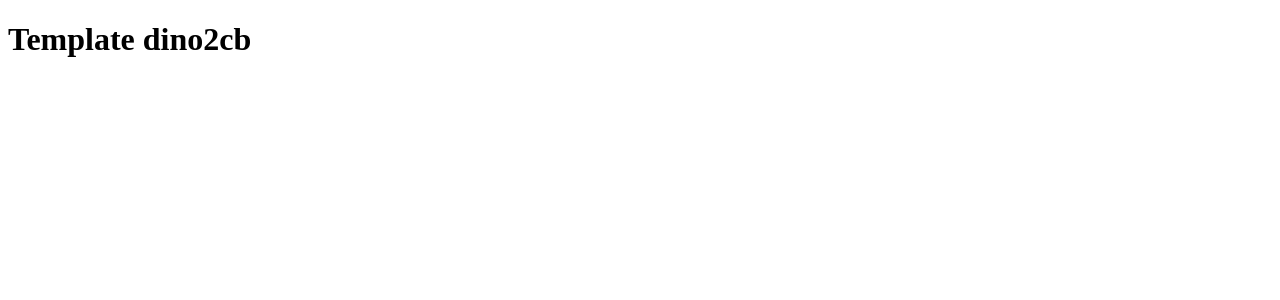
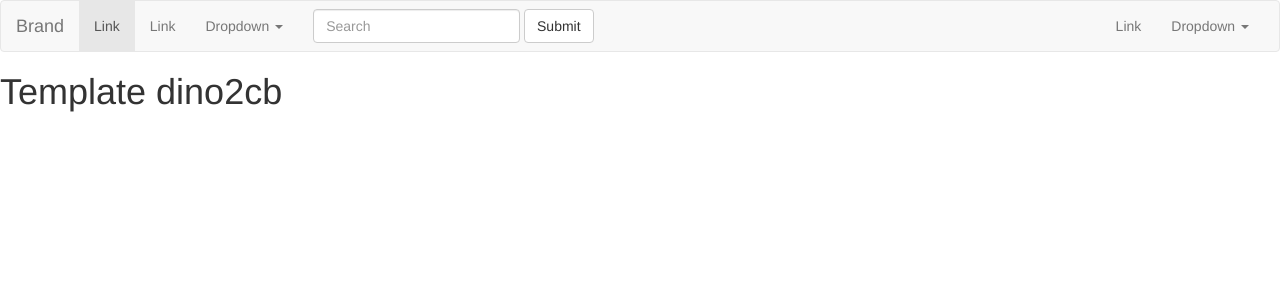
Before and after one commit to dino2cb/simpleBlog, a Flask app: page / in a window 1280 px wide. Shown: the top 300 px of the page. Run offline with Flask 2, Linux system fonts and the light colour scheme; some libraries are stand-ins or nearby versions.

Commit message:
Add bootstrap/navbar

```diff
--- a/templates/index.html
+++ b/templates/index.html
@@ -2,9 +2,67 @@
 <html>
 <head>
 	<meta charset="UTF-8">
+	<link rel="stylesheet" href="https://maxcdn.bootstrapcdn.com/bootstrap/3.3.7/css/bootstrap.min.css" integrity="sha384-BVYiiSIFeK1dGmJRAkycuHAHRg32OmUcww7on3RYdg4Va+PmSTsz/K68vbdEjh4u" crossorigin="anonymous">
 	<title>Index.html</title>
 </head>
 <body>
+
+
+	<nav class="navbar navbar-default">
+		<div class="container-fluid">
+			<!-- Brand and toggle get grouped for better mobile display -->
+			<div class="navbar-header">
+				<button type="button" class="navbar-toggle collapsed" data-toggle="collapse" data-target="#bs-example-navbar-collapse-1" aria-expanded="false">
+					<span class="sr-only">Toggle navigation</span>
+					<span class="icon-bar"></span>
+					<span class="icon-bar"></span>
+					<span class="icon-bar"></span>
+				</button>
+				<a class="navbar-brand" href="#">Brand</a>
+			</div>
+
+			<!-- Collect the nav links, forms, and other content for toggling -->
+			<div class="collapse navbar-collapse" id="bs-example-navbar-collapse-1">
+				<ul class="nav navbar-nav">
+					<li class="active"><a href="#">Link <span class="sr-only">(current)</span></a></li>
+					<li><a href="#">Link</a></li>
+					<li class="dropdown">
+						<a href="#" class="dropdown-toggle" data-toggle="dropdown" role="button" aria-haspopup="true" aria-expanded="false">Dropdown <span class="caret"></span></a>
+						<ul class="dropdown-menu">
+							<li><a href="#">Action</a></li>
+							<li><a href="#">Another action</a></li>
+							<li><a href="#">Something else here</a></li>
+							<li role="separator" class="divider"></li>
+							<li><a href="#">Separated link</a></li>
+							<li role="separator" class="divider"></li>
+							<li><a href="#">One more separated link</a></li>
+						</ul>
+					</li>
+				</ul>
+				<form class="navbar-form navbar-left">
+					<div class="form-group">
+						<input type="text" class="form-control" placeholder="Search">
+					</div>
+					<button type="submit" class="btn btn-default">Submit</button>
+				</form>
+				<ul class="nav navbar-nav navbar-right">
+					<li><a href="#">Link</a></li>
+					<li class="dropdown">
+						<a href="#" class="dropdown-toggle" data-toggle="dropdown" role="button" aria-haspopup="true" aria-expanded="false">Dropdown <span class="caret"></span></a>
+						<ul class="dropdown-menu">
+							<li><a href="#">Action</a></li>
+							<li><a href="#">Another action</a></li>
+							<li><a href="#">Something else here</a></li>
+							<li role="separator" class="divider"></li>
+							<li><a href="#">Separated link</a></li>
+						</ul>
+					</li>
+				</ul>
+			</div><!-- /.navbar-collapse -->
+		</div><!-- /.container-fluid -->
+	</nav>
+
+
 	<h1>Template {{ n }}</h1>
 
 </body>
```
